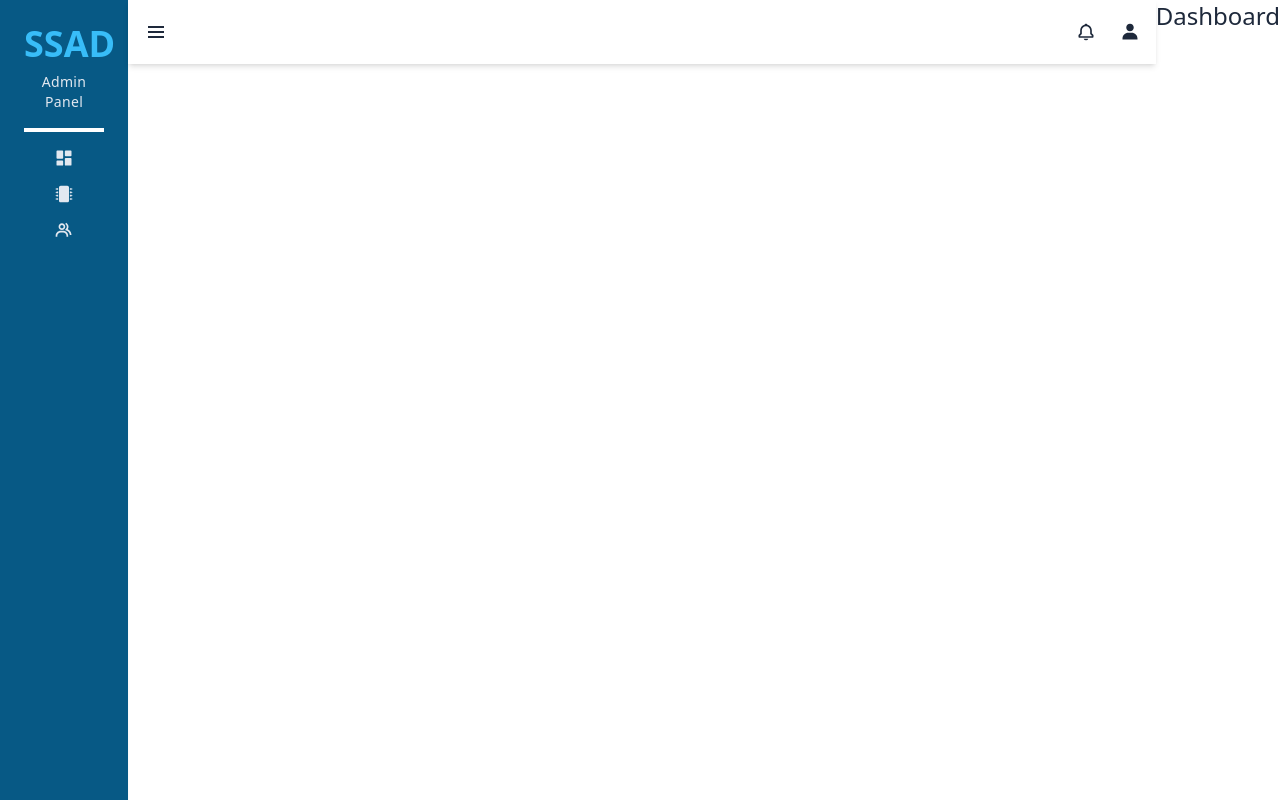
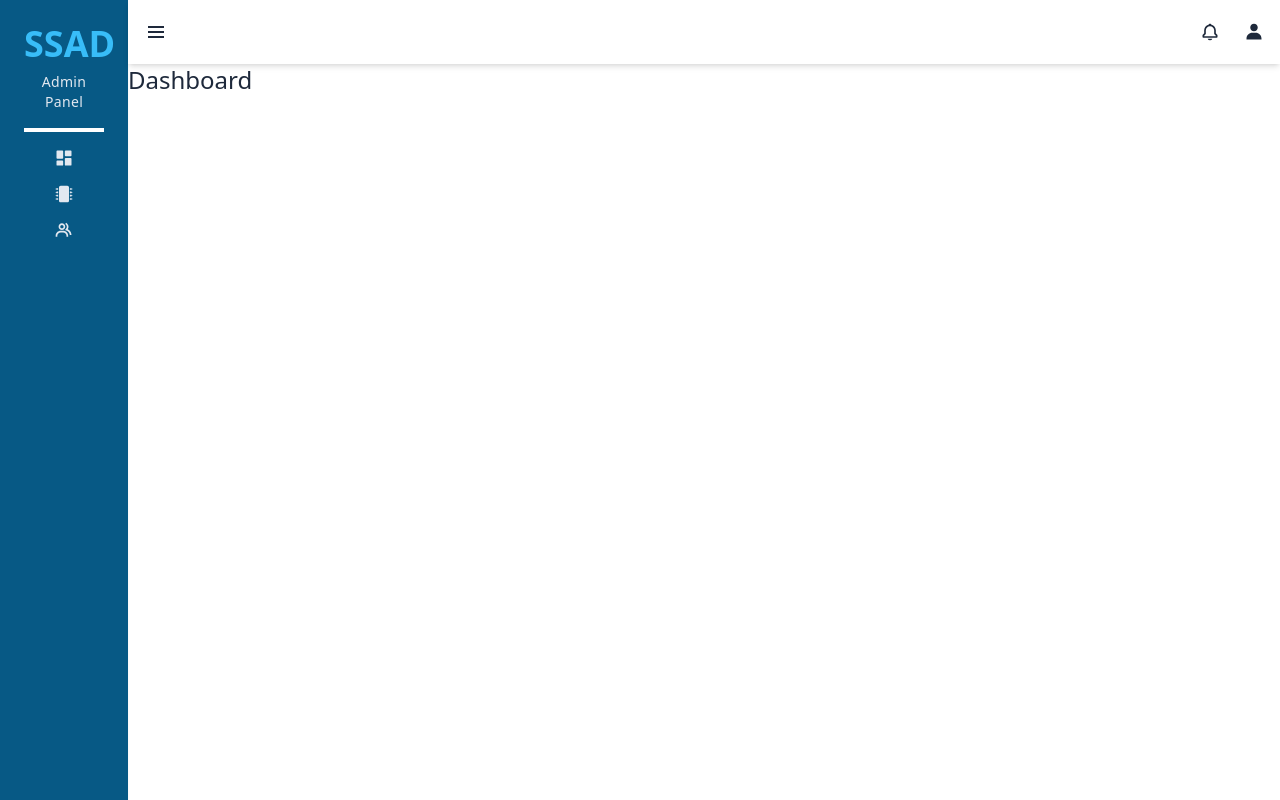
Before and after one commit to Andrewij21/SSAD, a React (Vite) app: page / in a window 1280 px wide. Built offline with nearby package versions, Linux system fonts and the light colour scheme.

Commit message:
refactor: adjust layout

```diff
--- a/src/components/layouts/Layout.jsx
+++ b/src/components/layouts/Layout.jsx
@@ -23,12 +23,12 @@ const Layout = () => {
       >
         <Sidebar menu={openMenu} />
       </motion.div>
-      <div className="w-screen">
+      <div className="w-screen min-h-screen">
         <Navbar action={menuHandler} />
+        <main>
+          <Outlet />
+        </main>
       </div>
-      <main className="min-h-screen ">
-        <Outlet />
-      </main>
     </div>
   );
 };
```
